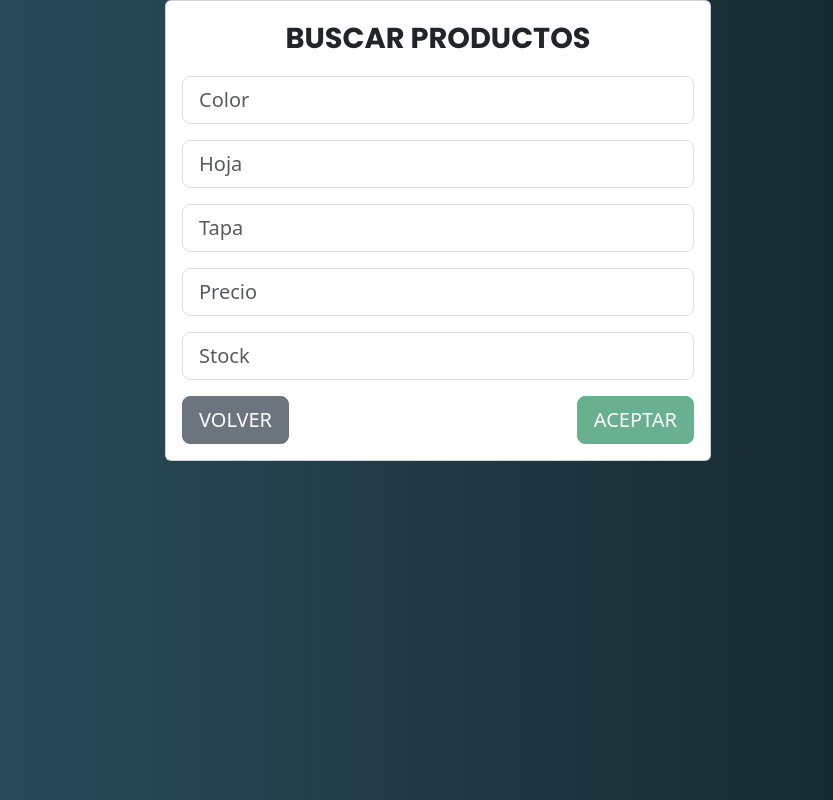
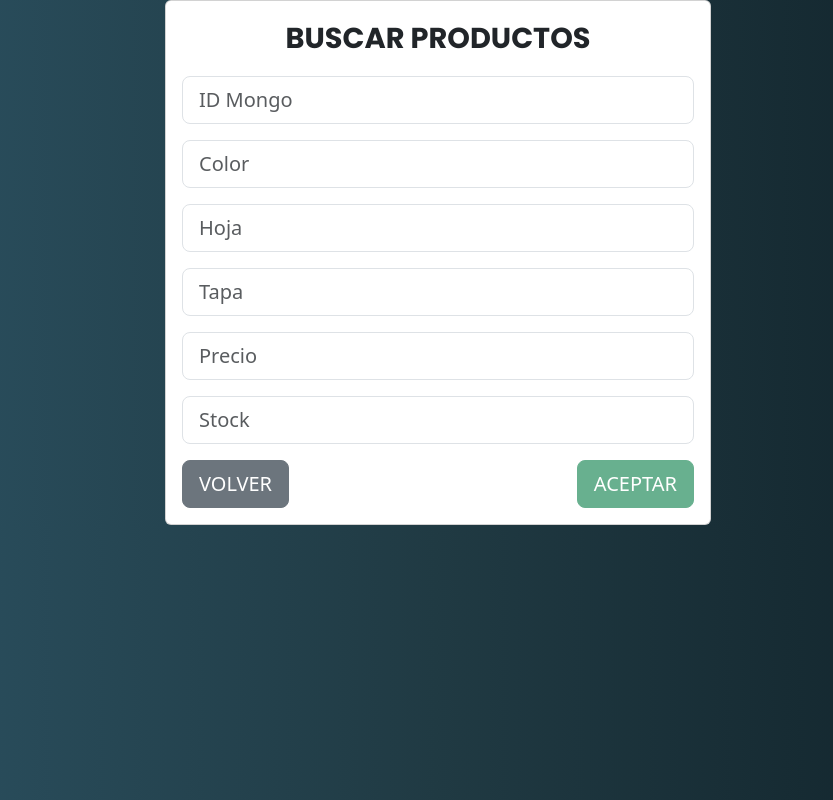
Before and after one commit to miviro/MEAN, an Angular app in the folder cliente/: page /admin in a window 1280 px wide. Both pictures are taken after a click on the icon 949 px from the left and 33 px from the top of the page. Shown: the whole page, without its empty margins (202-1035 px from the left). Built offline with nearby package versions, Linux system fonts and the light colour scheme; no server answers.

Commit message:
funciona menos actualizar valroes lista

```diff
--- a/cliente/src/app/components/crear-producto/crear-producto.component.html
+++ b/cliente/src/app/components/crear-producto/crear-producto.component.html
@@ -4,53 +4,47 @@
             <div class="card">
                 <div class="card-body text-center">
                     <span class="titulo"> {{ titulo | uppercase }}</span>
+                    <form class="mt-3" [formGroup]="mongoForm" (ngSubmit)="agregarProducto()">
+                        <div *ngIf="busca === '1'" class="mb-3">
+                            <input type="text" formControlName="_id" class="form-control form-control-lg" placeholder="ID Mongo">
+                        </div>
+                    </form>
                     <form class="mt-3" [formGroup]="productoForm" (ngSubmit)="agregarProducto()">
+                        <div class="mb-3">
+                            <input type="text" formControlName="color" class="form-control form-control-lg" placeholder="Color">
 
-                          <div class="mb-3">
-                            <input type="text" formControlName="color"
-                                class="form-control form-control-lg" placeholder="Color">
-
-                                <div class="text-danger"
-                            *ngIf="productoForm.get('color')?.hasError('required') && productoForm.get('color')?.touched">
+                            <div class="text-danger" *ngIf="productoForm.get('color')?.hasError('required') && productoForm.get('color')?.touched">
                                 <span>El color del produto <strong>es obligatorio</strong></span>
                             </div>
                         </div>
                         <div class="mb-3">
-                            <input type="text" formControlName="hoja"
-                                class="form-control form-control-lg" placeholder="Hoja">
+                            <input type="text" formControlName="hoja" class="form-control form-control-lg" placeholder="Hoja">
 
-                            <div class="text-danger"
-                            *ngIf="productoForm.get('hoja')?.hasError('required') && productoForm.get('hoja')?.touched">
+                            <div class="text-danger" *ngIf="productoForm.get('hoja')?.hasError('required') && productoForm.get('hoja')?.touched">
                                 <span>El tipo de hoja del produto <strong>es obligatorio</strong></span>
                             </div>
                         </div>
 
                         <div class="mb-3">
-                            <input type="text" formControlName="tapa"
-                                class="form-control form-control-lg" placeholder="Tapa">
+                            <input type="text" formControlName="tapa" class="form-control form-control-lg" placeholder="Tapa">
 
-                            <div class="text-danger"
-                            *ngIf="productoForm.get('tapa')?.hasError('required') && productoForm.get('tapa')?.touched">
+                            <div class="text-danger" *ngIf="productoForm.get('tapa')?.hasError('required') && productoForm.get('tapa')?.touched">
                                 <span>El tipo de tapa del produto <strong>es obligatorio</strong></span>
                             </div>
                         </div>
 
                         <div class="mb-3">
-                            <input type="number" formControlName="precio"
-                                class="form-control form-control-lg" placeholder="Precio">
+                            <input type="number" formControlName="precio" class="form-control form-control-lg" placeholder="Precio">
 
-                            <div class="text-danger"
-                            *ngIf="productoForm.get('precio')?.hasError('required') && productoForm.get('precio')?.touched">
+                            <div class="text-danger" *ngIf="productoForm.get('precio')?.hasError('required') && productoForm.get('precio')?.touched">
                                 <span>El precio del produto <strong>es obligatorio</strong></span>
                             </div>
                         </div>
 
                         <div class="mb-3">
-                            <input type="number" formControlName="stock"
-                                class="form-control form-control-lg" placeholder="Stock">
+                            <input type="number" formControlName="stock" class="form-control form-control-lg" placeholder="Stock">
 
-                            <div class="text-danger"
-                            *ngIf="productoForm.get('stock')?.hasError('required') && productoForm.get('stock')?.touched">
+                            <div class="text-danger" *ngIf="productoForm.get('stock')?.hasError('required') && productoForm.get('stock')?.touched">
                                 <span>El stock del produto <strong>es obligatorio</strong></span>
                             </div>
                         </div>
--- a/cliente/src/app/components/crear-producto/crear-producto.component.ts
+++ b/cliente/src/app/components/crear-producto/crear-producto.component.ts
@@ -12,6 +12,7 @@ import { ProductoDataService } from '../../services/listProductos.service'; // I
 })
 export class CrearProductoComponent implements OnInit {
     productoForm: FormGroup;
+    mongoForm: FormGroup;
     titulo = 'Crear producto';
     id: string | null;
     busca: string | null;
@@ -30,6 +31,9 @@ export class CrearProductoComponent implements OnInit {
             tapa: ['', Validators.required],
             precio: ['', Validators.required],
             stock: ['', Validators.required],
+        })
+        this.mongoForm = this.fb.group({
+            _id: ['', Validators.required],
         })
         this.id = this.aRouter.snapshot.paramMap.get('id');
         this.busca = this.aRouter.snapshot.paramMap.get('busca');
@@ -61,7 +65,7 @@ export class CrearProductoComponent implements OnInit {
                 .filter(([key, value]) => value !== undefined && value !== null) // Exclude undefined and null values
                 .map(([key, value]) => `${encodeURIComponent(key)}=${encodeURIComponent(value)}`)
                 .join('&');
-            this._productoService.buscarProductos(queryString).subscribe(data => {
+            this._productoService.buscarProductos("?" + queryString + "&productId=" + this.mongoForm.get('_id')?.value).subscribe(data => {
                 this.productoDataService.setListProductos(data);
                 this.router.navigate(['/admin']);
             }, error => {
--- a/cliente/src/app/components/listar-productos/listar-productos.component.html
+++ b/cliente/src/app/components/listar-productos/listar-productos.component.html
@@ -24,7 +24,7 @@
                             <td>{{ producto.color }}</td>
                             <td>{{ producto.hoja }}</td>
                             <td>{{ producto.tapa }}</td>
-                            <td>{{ producto.precio}}€</td>
+                            <td>{{ producto.precio}}</td>
                             <td>{{ producto.stock }}</td>
                             <td>
                                 <i [routerLink]="['/admin/editar-producto', producto._id]" class="fa fa-pencil-square-o text-primary" aria-hidden="true"></i>
```
Also changed, not shown: 1 other file (tests, documents, lock files or other folders). Lines whose indentation alone changed are shown as unchanged.
